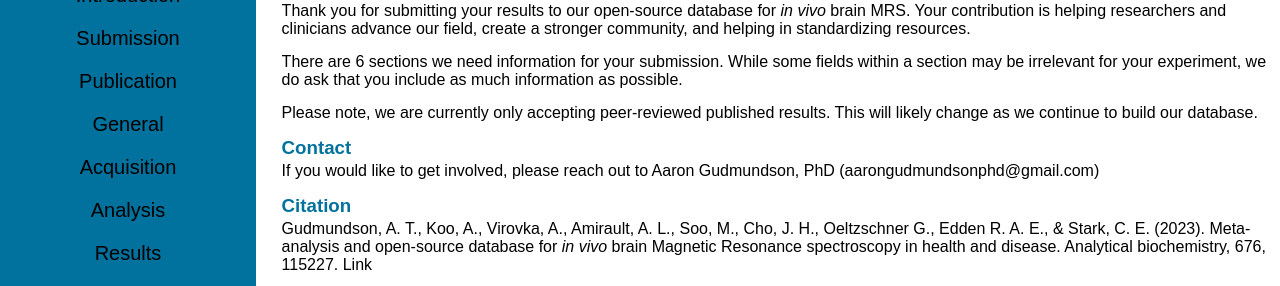
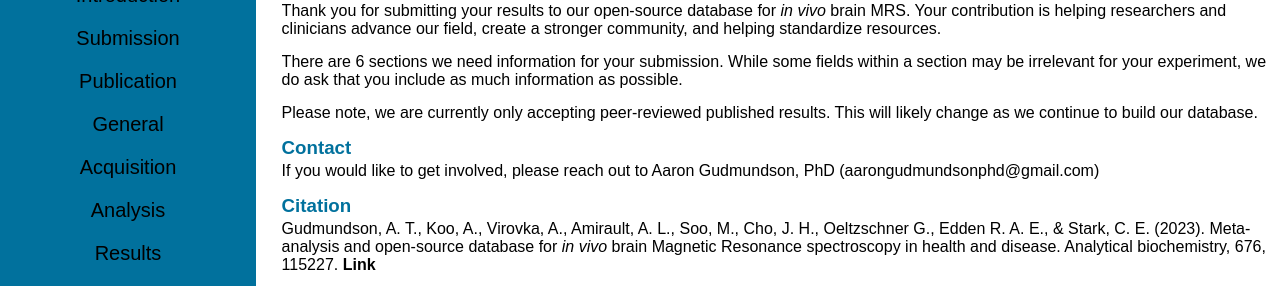
Before and after one commit to agudmundson/mrs-database, a plain HTML site: page index.html in a window 1280 px wide. Shown: the part 108-394 px from the top of the page. Drawn offline with Linux system fonts and the light colour scheme.

Commit message:
Update index.html

```diff
--- a/index.html
+++ b/index.html
@@ -60,7 +60,7 @@
 								<label>Don’t fill this out if you’re human:<input name="bot-field" /></label>
 							</p>
 							<p>
-								Thank you for submitting your results to our open-source database for <i>in vivo</i> brain MRS. Your contribution is helping researchers and clinicians advance our field, create a stronger community, and helping in standardizing resources.</br>
+								Thank you for submitting your results to our open-source database for <i>in vivo</i> brain MRS. Your contribution is helping researchers and clinicians advance our field, create a stronger community, and helping standardize resources.</br>
 							</p>
 							<hr  style='height: 15px; visibility:hidden;'>
 							<p>
@@ -83,7 +83,7 @@
 							<hr  style='height: 3px; visibility:hidden;'>
 							<p>
 								Gudmundson, A. T., Koo, A., Virovka, A., Amirault, A. L., Soo, M., Cho, J. H., Oeltzschner G., Edden R. A. E., & Stark, C. E. (2023). Meta-analysis and open-source database for <i>in vivo</i> brain Magnetic Resonance spectroscopy in health and disease. Analytical biochemistry, 676, 115227.
-								<a href="https://doi.org/10.1016/j.ab.2023.115227">Link</a>
+								<a href="https://doi.org/10.1016/j.ab.2023.115227"><b>Link</b></a>
 							</p>
 							<hr  style='height:15px; visibility:hidden;'>
 							<hr  class='solid'>
```
